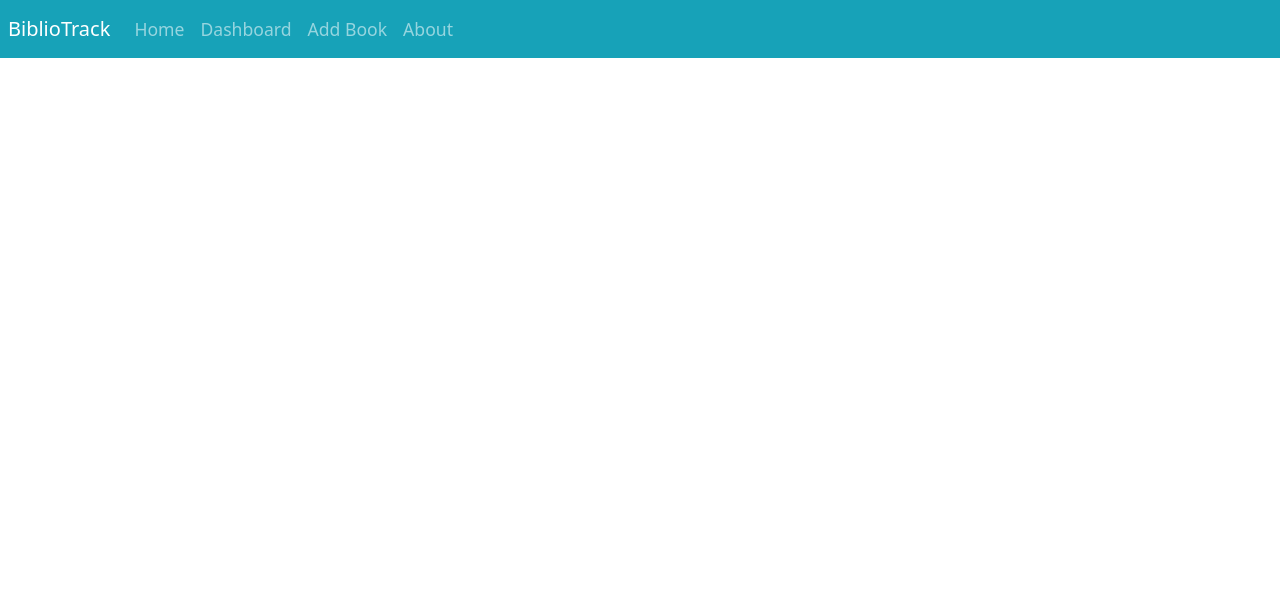
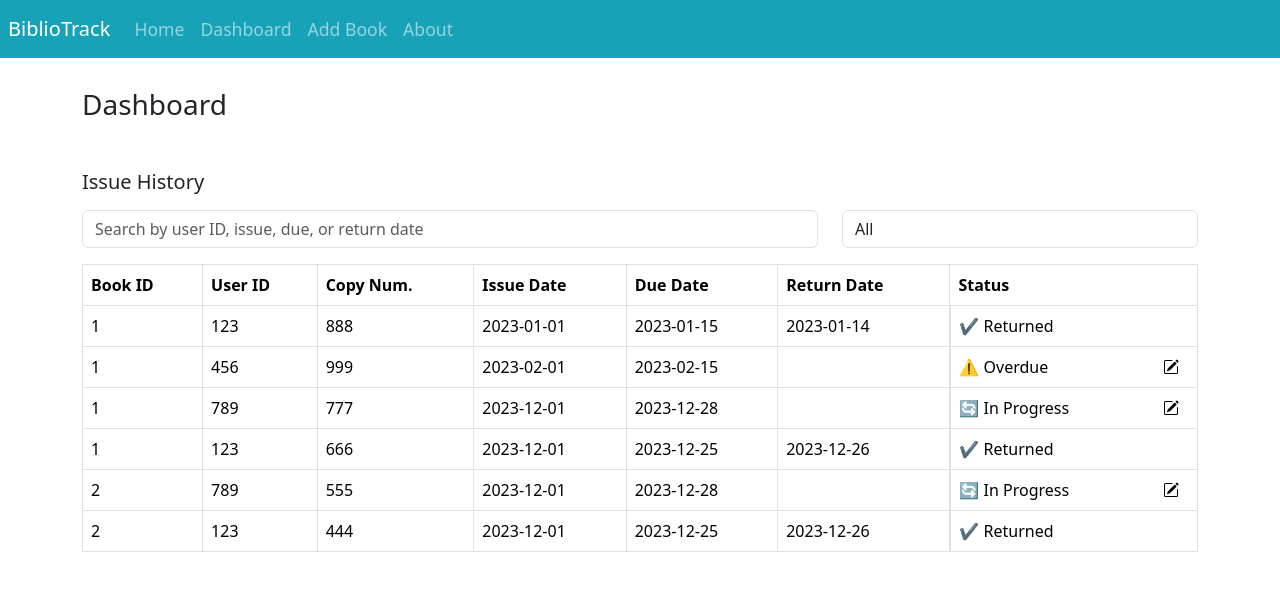
Before and after one commit to BiblioTrack/bibliotrack-frontend, a React (Create React App) app: page /dashboard in a window 1280 px wide. Shown: the top 590 px of the page. Built offline with nearby package versions, Linux system fonts and the light colour scheme.

Commit message:
add IssueHistoryAdmin to Dashboard

```diff
--- a/src/pages/DashboardPage/DashboardPage.js
+++ b/src/pages/DashboardPage/DashboardPage.js
@@ -1,10 +1,12 @@
 import TopNavbar from '../../components/TopNavbar.js';
 import VerticalSpace from '../../components/VerticalSpace.js';
+import Dashboard from './components/Dashboard.js';
 
 function DashboardPage() {
   return <>
     <TopNavbar />
     <VerticalSpace margin={30} />
+    <Dashboard/>
     <VerticalSpace margin={20} />
   </>;
 }
--- /dev/null
+++ b/src/pages/DashboardPage/components/Dashboard.js
@@ -0,0 +1,33 @@
+import React from 'react';
+import { useAuth } from '../../AuthPages/AuthContext.js';
+import IssueHistoryAdmin from '../../../components/IssueHistoryAdmin';
+import { Container } from 'react-bootstrap';
+
+const Dashboard = ({}) => {
+
+    const { isAdmin } = useAuth();
+
+
+    // Dummy issue history for testing
+    const dummyIssueHistory = [
+      { userId: '123', bookId: '1' , copyNumber: '888', issueDate: '2023-01-01', dueDate: '2023-01-15', returnDate: '2023-01-14' },
+      { userId: '456', bookId: '1' , copyNumber: '999', issueDate: '2023-02-01', dueDate: '2023-02-15', returnDate: null},
+      { userId: '789', bookId: '1' , copyNumber: '777', issueDate: '2023-12-01', dueDate: '2023-12-28', returnDate: null},
+      { userId: '123', bookId: '1' , copyNumber: '666', issueDate: '2023-12-01', dueDate: '2023-12-25', returnDate: '2023-12-26'},
+      { userId: '789', bookId: '2' , copyNumber: '555', issueDate: '2023-12-01', dueDate: '2023-12-28', returnDate: null},
+      { userId: '123', bookId: '2' , copyNumber: '444', issueDate: '2023-12-01', dueDate: '2023-12-25', returnDate: '2023-12-26'},
+    ];
+
+
+    return(
+    <Container>
+    <h3 className='mb-5'>Dashboard</h3>
+
+    {isAdmin &&
+        <IssueHistoryAdmin issueHistory={dummyIssueHistory} />
+    }
+    </Container>
+    );
+}
+
+export default Dashboard;
```
